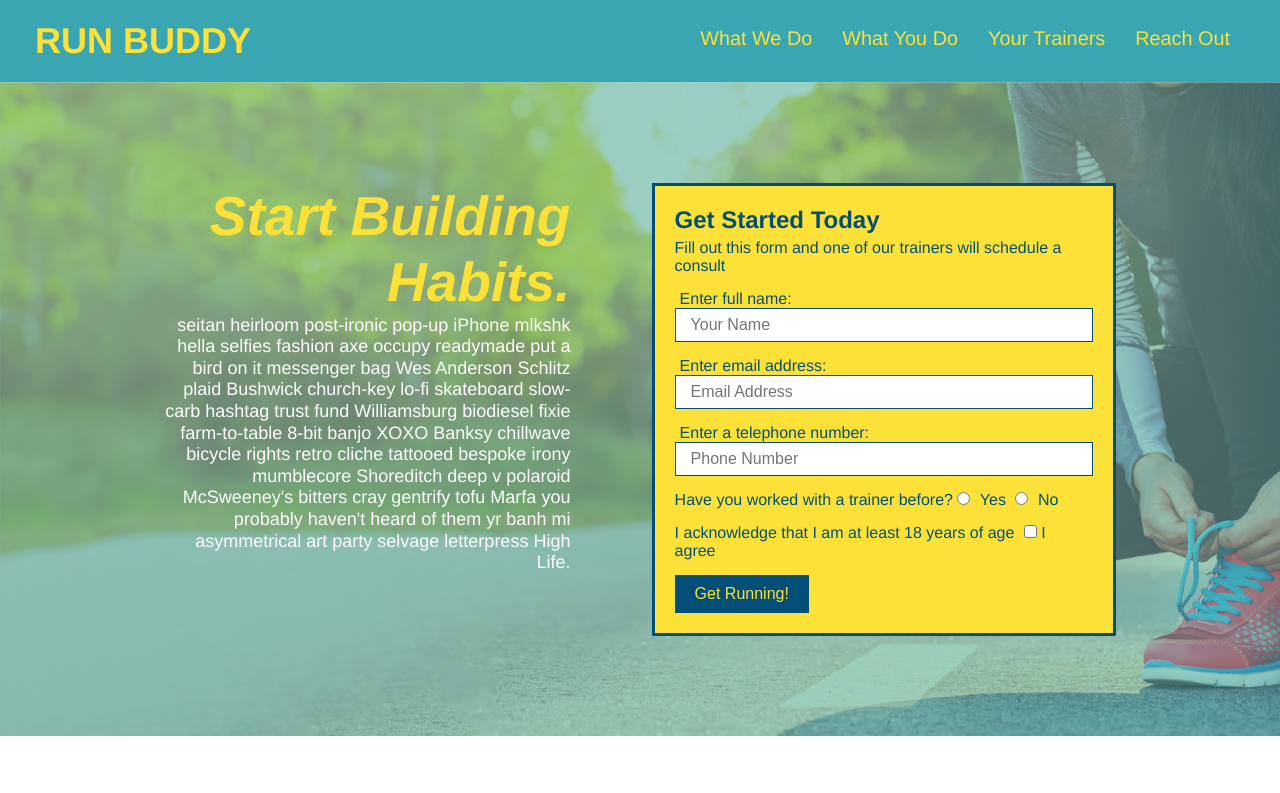
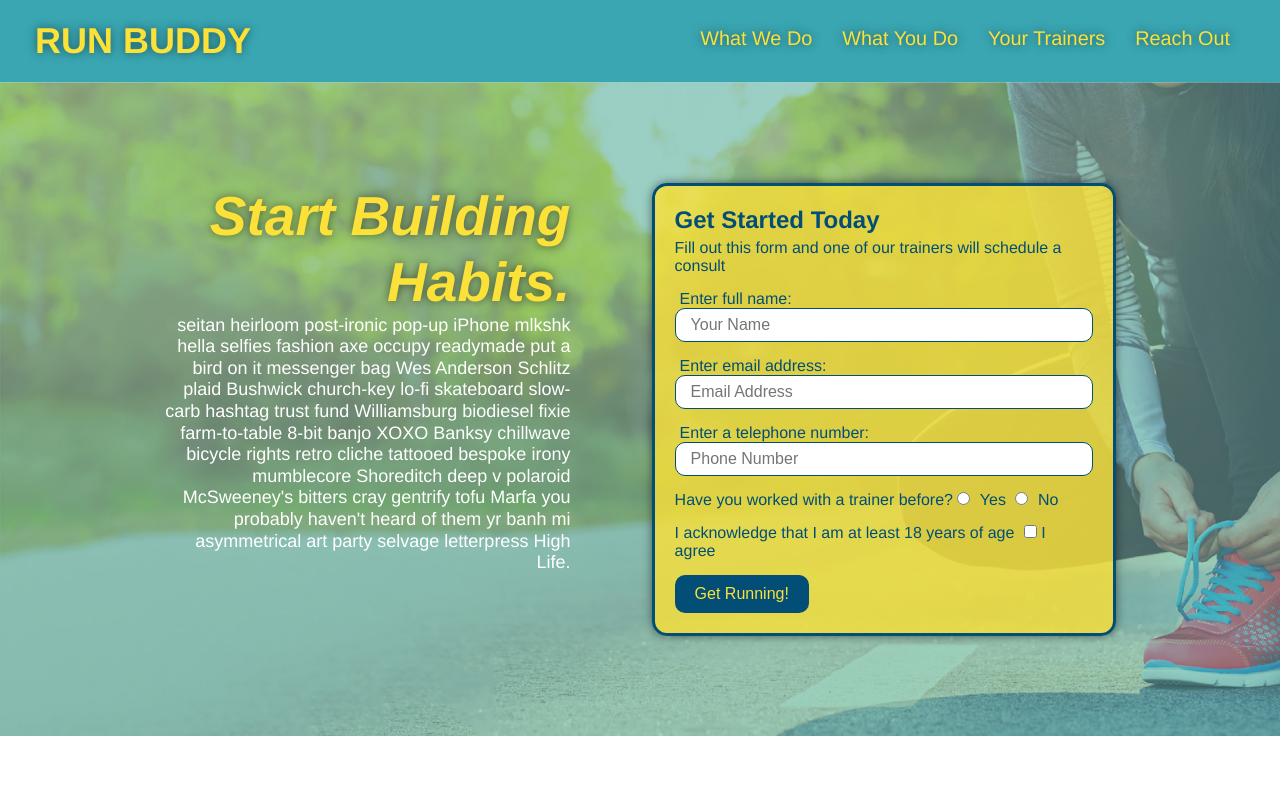
Before and after one commit to MarkCyg/run-buddy, a plain HTML site: page index.html in a window 1280 px wide. Shown: the top 793 px of the page. Drawn offline with Linux system fonts and the light colour scheme.

Commit message:
added shadows

```diff
--- a/assets/css/style.css
+++ b/assets/css/style.css
@@ -22,6 +22,7 @@ header h1 {
   font-size: 36px;
   color: #fce138;
   margin: 0;
+  text-shadow: 0 0 10px rgba(0, 0, 0, 0.5);
 }
 
 
@@ -46,6 +47,7 @@ header nav ul li a {
   padding: 10px 15px;
   font-weight: lighter;
   font-size: 1.55vw;
+  text-shadow: 0 0 10px rgba(0, 0, 0, 0.5);
 }
 
 /*footer*/
@@ -90,11 +92,13 @@ section {
 
 .hero-form {
   border: 3px solid #024e76;
-  background-color: #fce138;
+  background-color: rgba(252, 225, 56, 0.8);
   padding: 20px;
   color: #024e76;
   width: 40%;
   margin: 3.5%;
+  box-shadow: 0 0 10px rgba(0, 0, 0, 0.5);
+  border-radius: 15px;
 }
 
 .hero-form h3 {
@@ -115,6 +119,7 @@ section {
   font-style: italic;
   font-size: 55px;
   color: #fce138;
+  text-shadow: 0 0 10px rgba(0, 0, 0, 0.5);
 }
 
 .hero-form p {
@@ -129,6 +134,7 @@ section {
   color: #024e76;
   width: 100%;
   margin-bottom: 15px;
+  border-radius: 10px;
 }
 
 .hero-form label {
@@ -141,6 +147,7 @@ section {
   border: none;
   padding: 10px 20px;
   font-size: 16px;
+  border-radius: 10px;
 }
 
 /* what we do */
@@ -326,6 +333,7 @@ section {
   width: 100%;
   margin-bottom: 15px;
   margin-top: 5px;
+  border-radius: 10px;
 }
 
 .contact-form button {
@@ -335,7 +343,8 @@ section {
   color: #024e76;
   text-align: center;
   padding: 15px 0;
-  font-size: 16px
+  font-size: 16px;
+  border-radius: 10px;
 }
 .contact-info a {
   color: #fce138;
```
